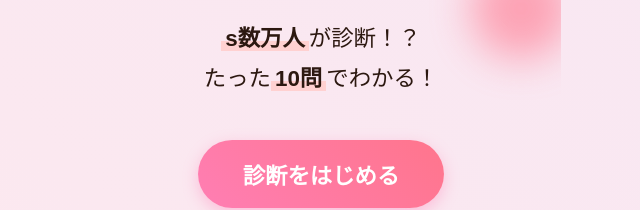
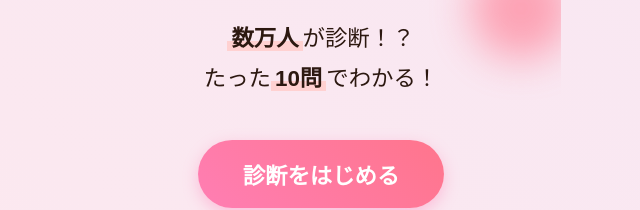
Before and after one commit to yuki-devx/personal_color, a plain HTML site: page index.html in a window 1280 px wide. Shown: the part 344-554 px from the top of the page, 319-959 px from the left. Drawn offline with nearby package versions, Linux system fonts and the light colour scheme; a web font is replaced by a local one.

Commit message:
Update index.html

```diff
--- a/index.html
+++ b/index.html
@@ -29,7 +29,7 @@
                         <span class="title-emoji">✨</span>
                     </h1>
                     <p class="subtitle">
-                        <span class="highlight">s数万人</span>が診断！？<br>
+                        <span class="highlight">数万人</span>が診断！？<br>
                         たった<span class="highlight">10問</span>でわかる！
                     </p>
                 </div>
```
